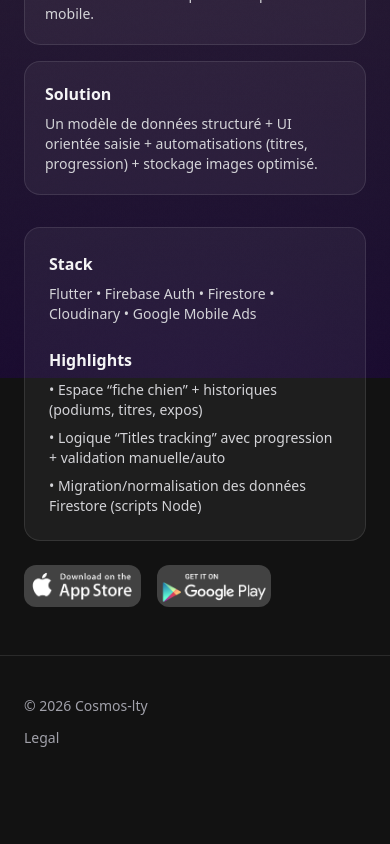
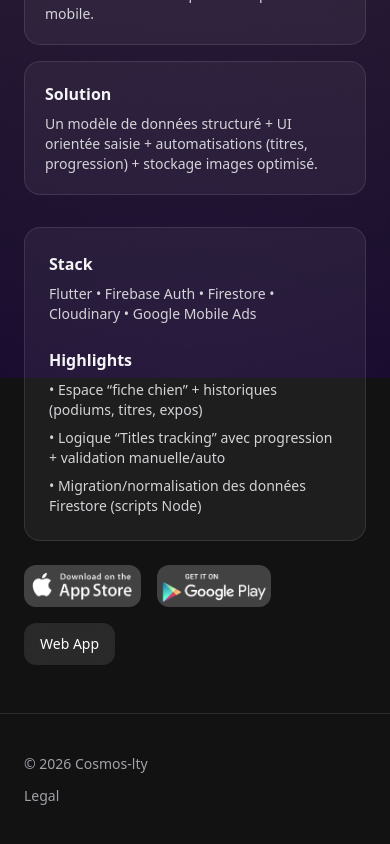
Before and after one commit to Laetitia-Bara/Portfolio, a Next.js app: page /projects/bob in a window 390 px wide. Shown: the part 466-1310 px from the top of the page. Before the commit the page ends 1254 px from the top, so only its background shows below. Built offline with nearby package versions, Linux system fonts and the light colour scheme.

Commit message:
add tag mobil on BoB

```diff
--- a/src/app/projects/bob/page.tsx
+++ b/src/app/projects/bob/page.tsx
@@ -82,6 +82,15 @@ export default function BobCaseStudy() {
               />
             </a>
 
+            <a
+              href="https://bobexpo.fr"
+              target="_blank"
+              rel="noopener noreferrer"
+              className="flex h-[42px] items-center gap-3 rounded-xl bg-white/10 px-4 text-sm text-white backdrop-blur transition hover:scale-105 hover:bg-white/20"
+            >
+              <span className="font-medium">Web App</span>
+            </a>
+
           </div>
 
         </div>
--- a/src/data/projects.ts
+++ b/src/data/projects.ts
@@ -16,7 +16,7 @@ export const projects: Project[] = [
     slug: "bob",
     name: "BoB – Carnet d’Expos Canines",
     badge: "Production",
-    tags: ["Mobile"],
+    tags: ["Mobile", "Web app"],
     icon: "/projects/bob.png",
     headline:
       "Une app mobile pour suivre ses chiens, expos, résultats et titres, avec un historique fiable et partageable.",
@@ -30,6 +30,7 @@ export const projects: Project[] = [
       { label: "Case study", href: "/projects/bob" },
       { label: "App Store", href: "https://apps.apple.com/fr/app/bob-carnet-dexpos-canines/id6749371300" },
       { label: "Google Play", href: "https://play.google.com/store/apps/details?id=fr.cosmoslty.bob" },
+      { variant: "webapp", href: "https://bobexpo.fr" },
     ],
   },
 
```
